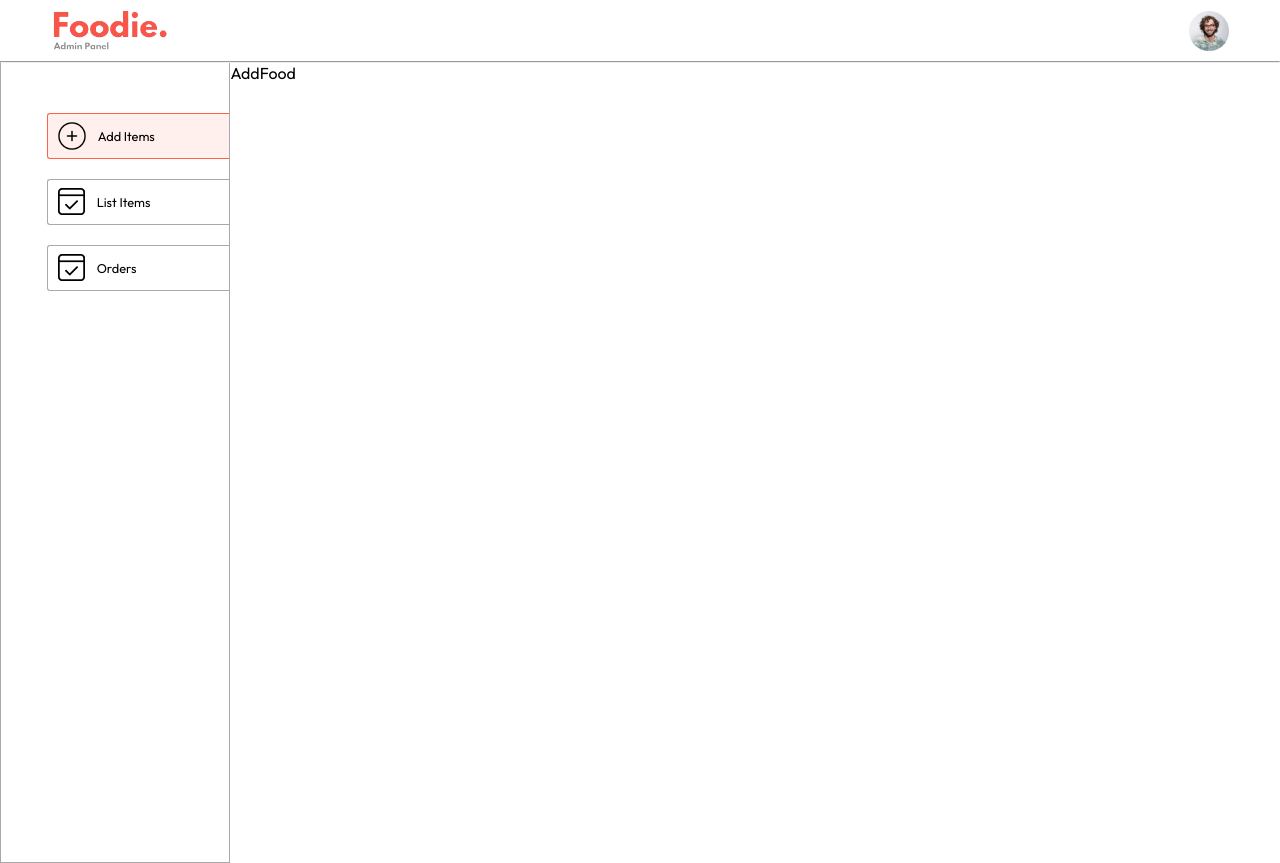
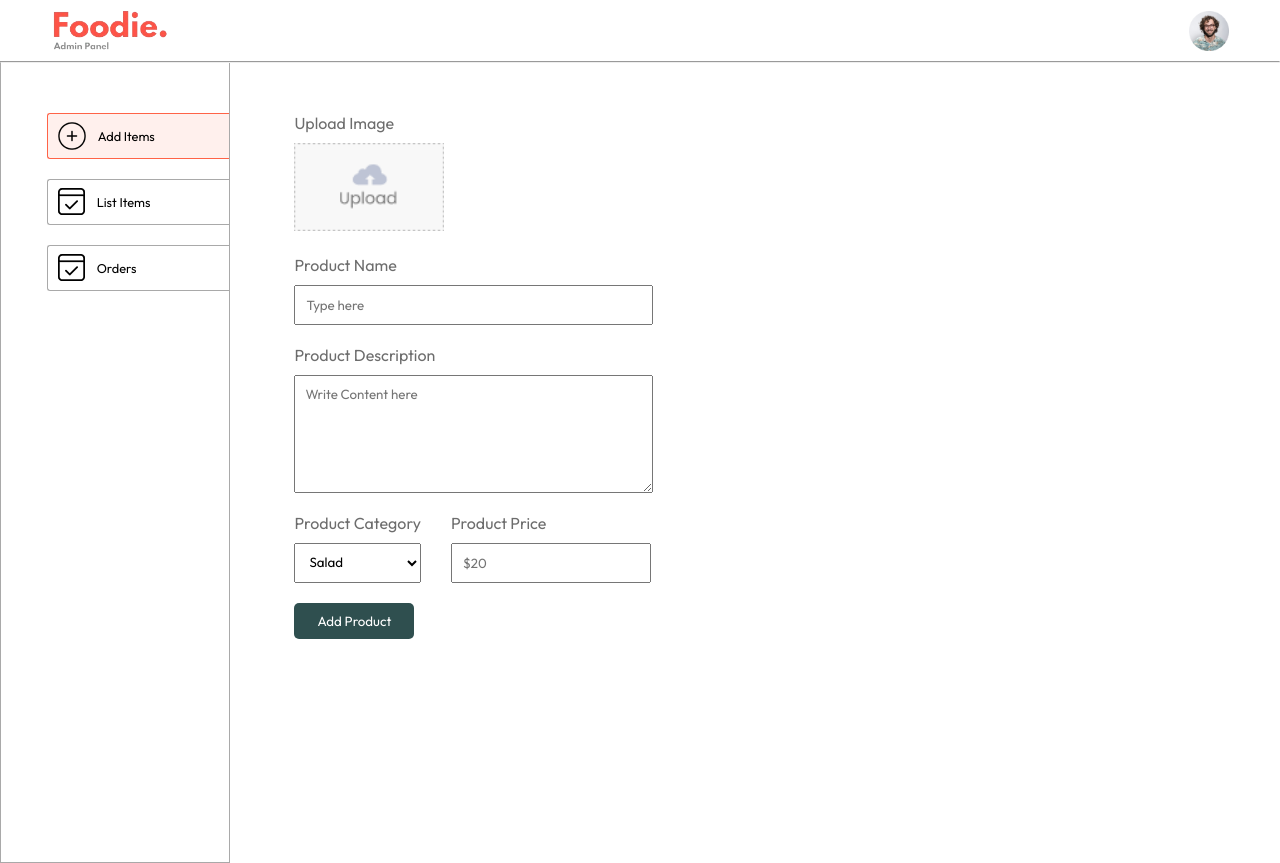
Before and after one commit to zihaaad/foodie, a React (Vite) app in the folder client/: page /admin-panel/add-food in a window 1280 px wide. Built offline with nearby package versions, Linux system fonts and the light colour scheme.

Commit message:
Admin Panel - AddFood Page Done

```diff
--- a/client/src/admin/pages/AddFood/AddFood.css
+++ b/client/src/admin/pages/AddFood/AddFood.css
@@ -0,0 +1,47 @@
+.add-food {
+  width: 70%;
+  margin-left: max(5vw, 25px);
+  margin-top: 50px;
+  color: #6d6d6d;
+  font-size: 16px;
+}
+
+.add-food form {
+  gap: 20px;
+}
+
+.add-image-upload img {
+  width: 150px;
+  cursor: pointer;
+}
+
+.add-product-name,
+.add-product-description {
+  width: max(40%, 280px);
+}
+
+.add-product-name input,
+.add-product-description textarea {
+  padding: 10px;
+}
+
+.add-category-price {
+  display: flex;
+  gap: 30px;
+}
+
+.add-category-price select,
+.add-category-price input {
+  max-width: 200px;
+  padding: 10px;
+}
+
+.add-btn {
+  max-width: 120px;
+  padding: 10px;
+  border: none;
+  border-radius: 5px;
+  background-color: darkslategrey;
+  color: white;
+  cursor: pointer;
+}
--- a/client/src/admin/pages/AddFood/AddFood.jsx
+++ b/client/src/admin/pages/AddFood/AddFood.jsx
@@ -1,7 +1,122 @@
+import {useState} from "react";
+import {adminAssets} from "../../utils/assets";
 import "./AddFood.css";
+import axios from "axios";
+import {toast} from "react-toastify";
 
 const AddFood = () => {
-  return <div>AddFood</div>;
+  const url = "http://localhost:4000";
+  console.log(url);
+  const [image, setImage] = useState(false);
+  const [data, setData] = useState({
+    name: "",
+    description: "",
+    price: "",
+    category: "Salad",
+  });
+
+  const onChangeHandler = (event) => {
+    const name = event.target.name;
+    const value = event.target.value;
+    setData((data) => ({...data, [name]: value}));
+  };
+
+  const onSubmitHandler = async (e) => {
+    e.preventDefault();
+    let formData = new FormData();
+
+    formData.append("name", data.name);
+    formData.append("description", data.description);
+    formData.append("price", Number(data.price));
+    formData.append("category", data.category);
+    formData.append("image", image);
+
+    await axios
+      .post(`${url}/api/food`, formData)
+      .then((res) => {
+        toast.success(res.data.message);
+        setData({name: "", description: "", price: "", category: "Salad"});
+      })
+      .catch((err) => {
+        toast.error("Failed to add food!");
+        console.log(err);
+      });
+  };
+
+  return (
+    <section className="add-food">
+      <form onSubmit={onSubmitHandler} className="flex-col">
+        <div className="add-image-upload flex-col">
+          <p>Upload Image</p>
+          <label htmlFor="image">
+            <img
+              src={image ? URL.createObjectURL(image) : adminAssets.upload_area}
+              alt="upload food image"
+            />
+          </label>
+          <input
+            onChange={(e) => setImage(e.target.files[0])}
+            type="file"
+            id="image"
+            hidden
+            required
+          />
+        </div>
+        <div className="add-product-name flex-col">
+          <p>Product Name</p>
+          <input
+            onChange={onChangeHandler}
+            value={data.name}
+            type="text"
+            name="name"
+            placeholder="Type here"
+          />
+        </div>
+        <div className="add-product-description flex-col">
+          <p>Product Description</p>
+          <textarea
+            onChange={onChangeHandler}
+            value={data.description}
+            name="description"
+            rows="6"
+            placeholder="Write Content here"
+            required
+          />
+        </div>
+        <div className="add-category-price">
+          <div className="add-category flex-col">
+            <p>Product Category</p>
+            <select
+              name="category"
+              onChange={onChangeHandler}
+              value={data.category}>
+              <option value="Salad">Salad</option>
+              <option value="Rolls">Rolls</option>
+              <option value="Deserts">Deserts</option>
+              <option value="Sandwich">Sandwich</option>
+              <option value="Cake">Cake</option>
+              <option value="Pure Veg">Pure Veg</option>
+              <option value="Pasta">Pasta</option>
+              <option value="Noodles">Noodles</option>
+            </select>
+          </div>
+          <div className="add-price flex-col">
+            <p>Product Price</p>
+            <input
+              onChange={onChangeHandler}
+              value={data.price}
+              type="number"
+              name="price"
+              placeholder="$20"
+            />
+          </div>
+        </div>
+        <button type="submit" className="add-btn">
+          Add Product
+        </button>
+      </form>
+    </section>
+  );
 };
 
 export default AddFood;
--- a/client/src/index.css
+++ b/client/src/index.css
@@ -26,6 +26,12 @@
   display: flex;
 }
 
+.flex-col {
+  display: flex;
+  flex-direction: column;
+  gap: 10px;
+}
+
 @keyframes fadeIn {
   0% {
     opacity: 0;
--- a/client/src/layout/AdminLayout.jsx
+++ b/client/src/layout/AdminLayout.jsx
@@ -2,17 +2,18 @@
 import {Outlet} from "react-router-dom";
 import Navbar from "../admin/components/Navbar/Navbar";
 import Sidebar from "../admin/components/Sidebar/Sidebar";
+import {ToastContainer} from "react-toastify";
+import "react-toastify/dist/ReactToastify.css";
 
 export const AdminLayout = () => {
   return (
     <div>
+      <ToastContainer />
       <Navbar />
       <hr />
       <div className="admin-content">
         <Sidebar />
-        <div>
-          <Outlet />
-        </div>
+        <Outlet />
       </div>
     </div>
   );
```
Also changed, not shown: 1 other file (tests, documents, lock files or other folders).
